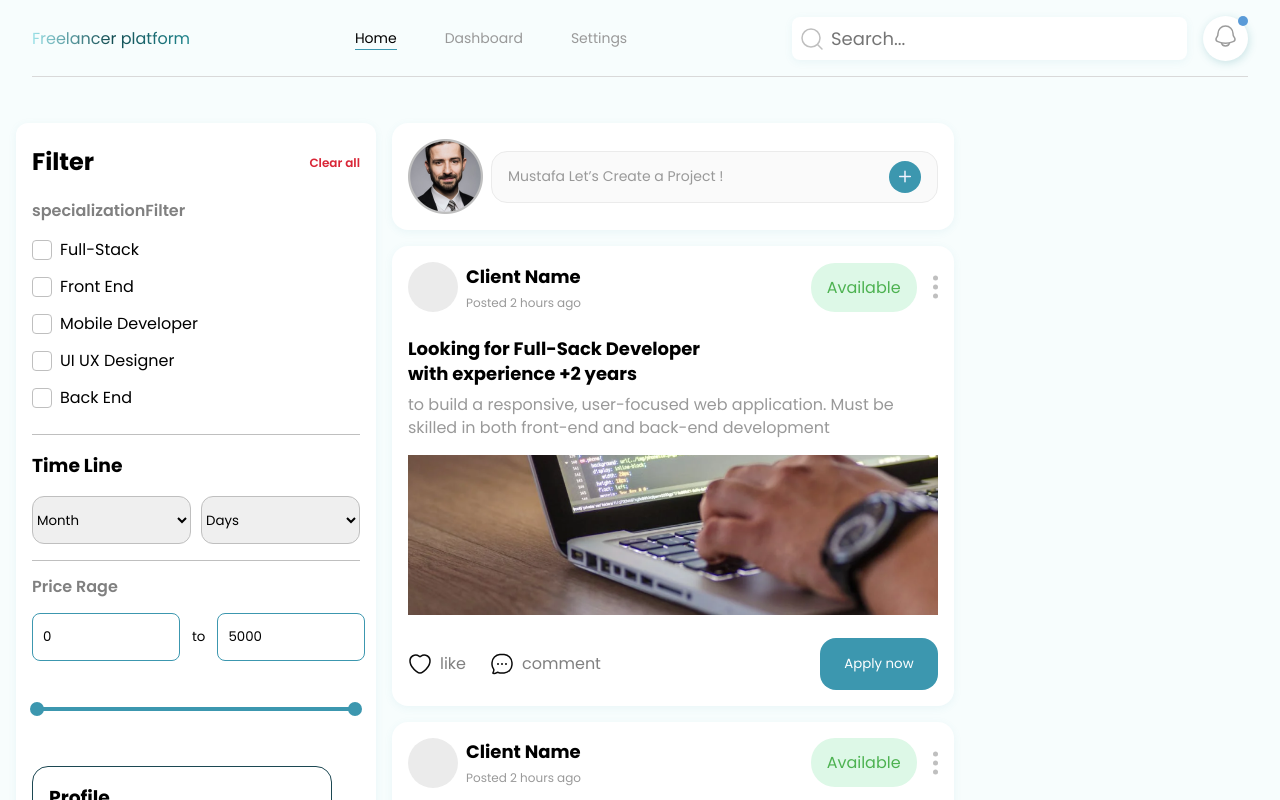
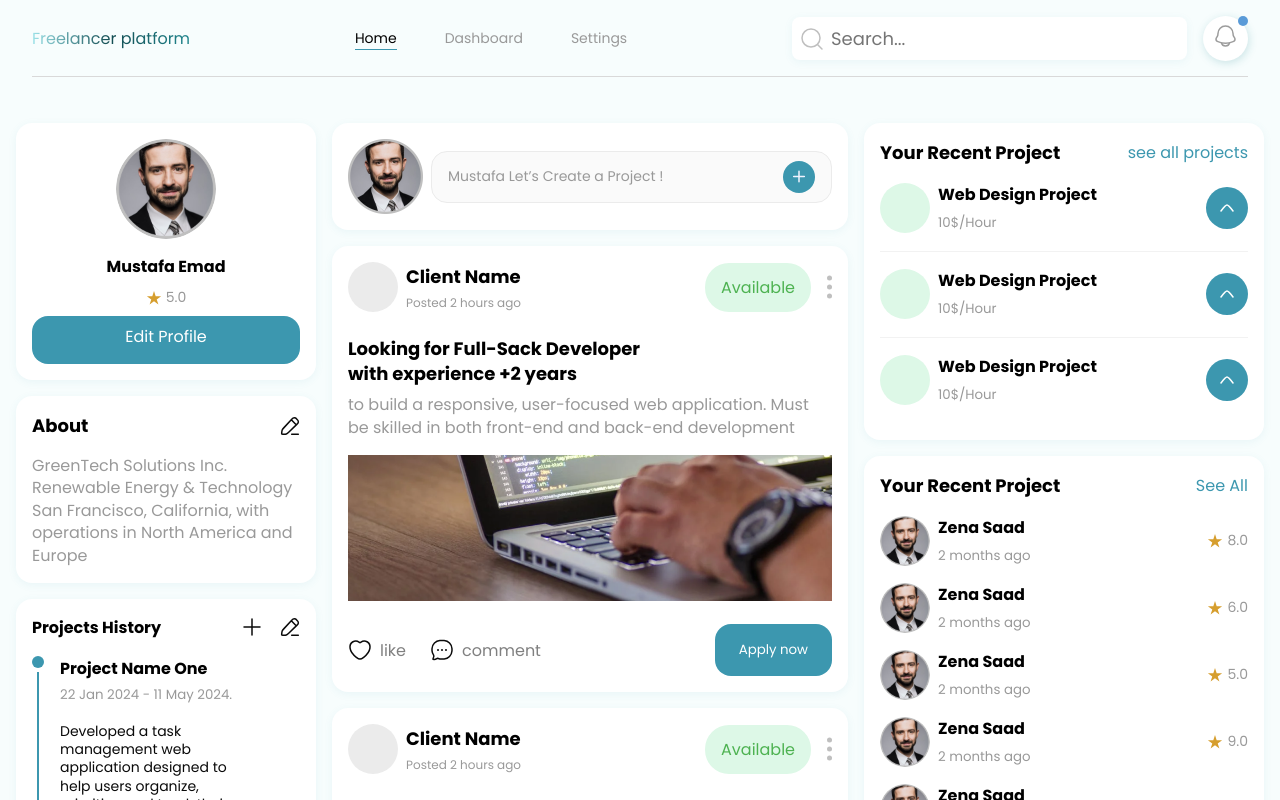
Before and after one commit to boo-shehab/Freelancer_platform, a React (Vite) app: page / in a window 1280 px wide. Shown: the top 800 px of the page. Built offline with nearby package versions, Linux system fonts and the light colour scheme.

Commit message:
return the client home page
****  You can see my work when you replace isClint(false) and isFreeLancer(true)

```diff
--- a/src/screens/HomeScreen/HomeScreen.jsx
+++ b/src/screens/HomeScreen/HomeScreen.jsx
@@ -118,8 +118,8 @@ const formerCoworkers = [
 const HomeScreen = () => {
   const [isPopupOpen, setIsPopupOpen] = useState(false);
   const [recentProjectOpened, setRecentProjectOpened] = useState(-1);
-  const [isClint, setIsClint] = useState(false);
-  const [isFreeLancer, setIsFreeLancer] = useState(true);
+  const [isClint, setIsClint] = useState(true);
+  const [isFreeLancer, setIsFreeLancer] = useState(false);
   const handleNewProject = () => {
     setIsPopupOpen(true);
   };
```
